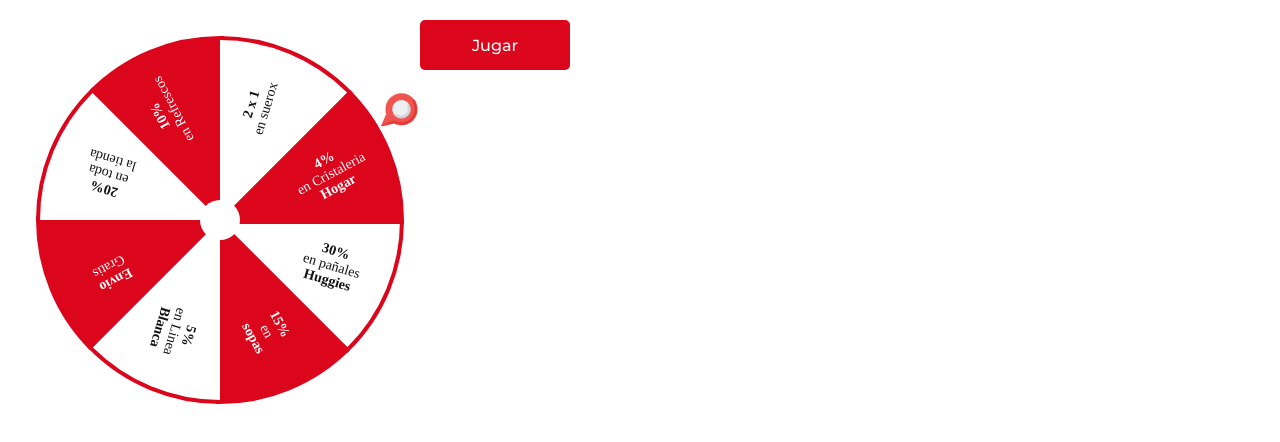
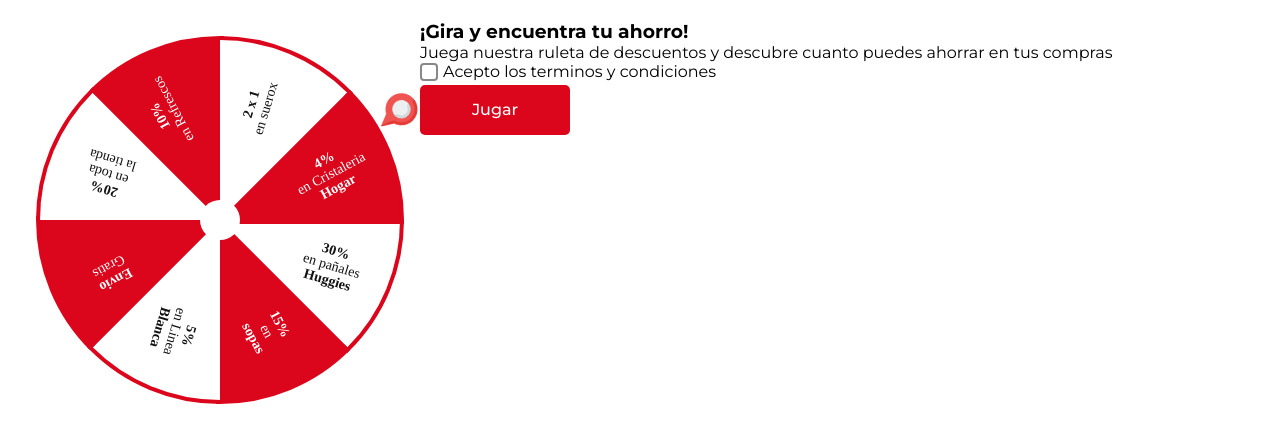
Before and after one commit to sallygongar/react-projects, a React (Vite) app in the folder 04-ruleta/: page / in a window 1280 px wide. Shown: the top 442 px of the page. Built offline with nearby package versions, Linux system fonts and the light colour scheme.

Commit message:
Creación de componente "InvitationToPlay" y CustomCheckbox

```diff
--- /dev/null
+++ b/04-ruleta/src/components/CustomCheckbox.tsx
@@ -0,0 +1,24 @@
+
+import '../scss/customCheckBox/customcheckbox.scss'
+
+interface IProps{
+  label?: string,
+  checked: boolean,
+  onChange?: any
+}
+
+const CustomCheckbox = ({ label, onChange, checked }: IProps) =>{
+  return(
+    <label className="checkbox-label">
+        <input
+          type="checkbox"
+          checked={checked}
+          onChange={(e) => onChange(e.target.checked)}
+        />
+        <span className="checkbox-custom"/>
+        {label && <span className="checkbox-text">{label}</span>}
+    </label>
+  )
+}
+
+export default CustomCheckbox
--- a/04-ruleta/src/components/InfoPanel.tsx
+++ b/04-ruleta/src/components/InfoPanel.tsx
@@ -1,12 +1,12 @@
-import { useRoulette } from "../context/roulette/rouletteHook";
+import InvitationToPlay from "./InvitationToPlay";
 
 const InfoPanel = () => {
 
-  const { playRoulette, isSpinning } = useRoulette();
+
 
   return(
     <div className="ruleta_right_wrapper">
-      <button type="button" className={`ruleta_play ${isSpinning ? 'ruleta_play_disabled' : ''}`} onClick={playRoulette} disabled={isSpinning}>Jugar</button>
+      <InvitationToPlay/>
     </div>
   )
 }
--- /dev/null
+++ b/04-ruleta/src/components/InvitationToPlay.tsx
@@ -0,0 +1,18 @@
+import { useRoulette } from "../context/roulette/rouletteHook";
+import CustomCheckbox from "./CustomCheckbox";
+
+const InvitationToPlay = () =>{
+    const { playRoulette, isSpinning, onChangeTyC, acceptedTerm } = useRoulette();
+    return(
+      <div>
+        <div>
+          <h3>¡Gira y encuentra tu ahorro!</h3>
+          <p>Juega nuestra ruleta de descuentos y descubre cuanto puedes ahorrar en tus compras</p>
+          <CustomCheckbox label="Acepto los terminos y condiciones" checked={acceptedTerm} onChange={onChangeTyC}/>
+        </div>
+        <button type="button" className={`ruleta_play ${isSpinning ? 'ruleta_play_disabled' : ''}`} onClick={playRoulette} disabled={isSpinning}>Jugar</button>
+      </div>
+    )
+}
+
+export default InvitationToPlay
--- a/04-ruleta/src/context/roulette/RouletteProvider.tsx
+++ b/04-ruleta/src/context/roulette/RouletteProvider.tsx
@@ -13,6 +13,7 @@
   const [isSpinning, setIsSpinning] = useState<boolean>(false);
   const [lastRotation, setLastRotation] = useState(0);
   const [lastPrizeAngule, setLastPrizeAngule] = useState(0);
+  const [acceptedTerm, setAcceptedTerm] = useState<boolean>(false)
 
   useEffect(()=>{
     setColors(['#fff', '#DB061C'])
@@ -42,9 +43,7 @@
         }
       }
     }
-    console.log("orderedPromotions:", orderedPromotions)
     setPromotions(orderedPromotions)
-
   },[])
 
   function playRoulette(){
@@ -73,7 +72,7 @@
 
   useEffect(() => {
     if(promotion){
-      //console.log("Promoción obtenida:", promotion)
+      console.log("Promoción obtenida:", promotion)
       setIsSpinning(true)
 
       const anglePromotion = promotion.grade || 0;
@@ -99,8 +98,13 @@
     }
   }, [isSpinning]);
 
+  const onChangeTyC = (term: boolean) => {
+    console.log("VALOR DEL CHECKBOX:", term)
+    setAcceptedTerm(term)
+  }
+
   return(
-    <RouletteContext.Provider value={{promotions, colors, playRoulette, promotion, degreeToFall, isSpinning}}>
+    <RouletteContext.Provider value={{promotions, colors, playRoulette, promotion, degreeToFall, isSpinning, acceptedTerm, onChangeTyC}}>
       {
         children
       }
--- /dev/null
+++ b/04-ruleta/src/scss/customCheckBox/customcheckbox.scss
@@ -0,0 +1,44 @@
+input[type="checkbox"] {
+  display: none;
+  &:checked + .checkbox-custom{
+    background-color: #DB061C;
+    border-color: #DB061C;
+    &::after{
+      opacity: 1;
+    }
+  }
+}
+
+.checkbox-label{
+  display: inline-flex;
+  align-items: center;
+  cursor: pointer;
+  user-select: none;
+  gap: 5px;
+  .checkbox-custom{
+    width: 18px;
+    height: 18px;
+    border: 2px solid #888;
+    border-radius: 4px;
+    display: inline-block;
+    position: relative;
+    transition: background-color 0.3s, border-color 0.3s;
+    &::after{
+      /* Marca de verificación */
+      content: "";
+      position: absolute;
+      width: 5px;
+      height: 12px;
+      border: solid white;
+      border-width: 0 2px 2px 0;
+      left: 4px;
+      transform: rotate(45deg);
+      opacity: 0;
+      transition: opacity 0.2s;
+    }
+  }
+  .checkbox-label span:last-child{
+    margin-left: 8px;
+    font-size: 16px;
+  }
+}
--- a/04-ruleta/src/scss/wheel/wheel.scss
+++ b/04-ruleta/src/scss/wheel/wheel.scss
@@ -17,6 +17,7 @@
       background-color: white;
       position: absolute;
       border-radius: 50%;
+      z-index: 2;
     }
     .ruleta_ping{
       position: absolute;
--- a/04-ruleta/src/types/wheel.ts
+++ b/04-ruleta/src/types/wheel.ts
@@ -12,13 +12,14 @@
   promotions: IPromotion[]
   colors: string[]
   promotion?: IPromotion | null
-
+  acceptedTerm: boolean
 }
 
 export interface IActions{
   playRoulette?: () => void
   isSpinning?: boolean
   degreeToFall?: number
+  onChangeTyC?: (value: boolean) => void
 }
 
 export type Canvas = HTMLCanvasElement | null;
```
